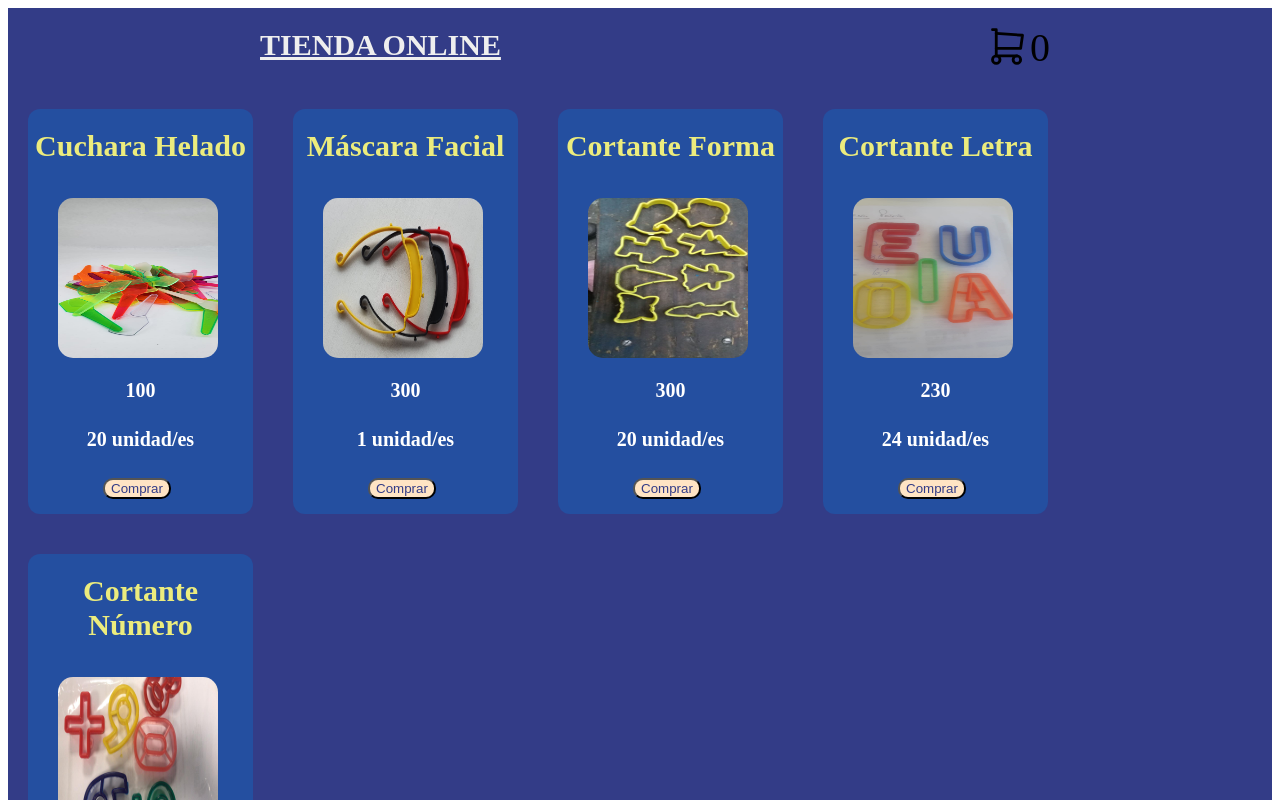
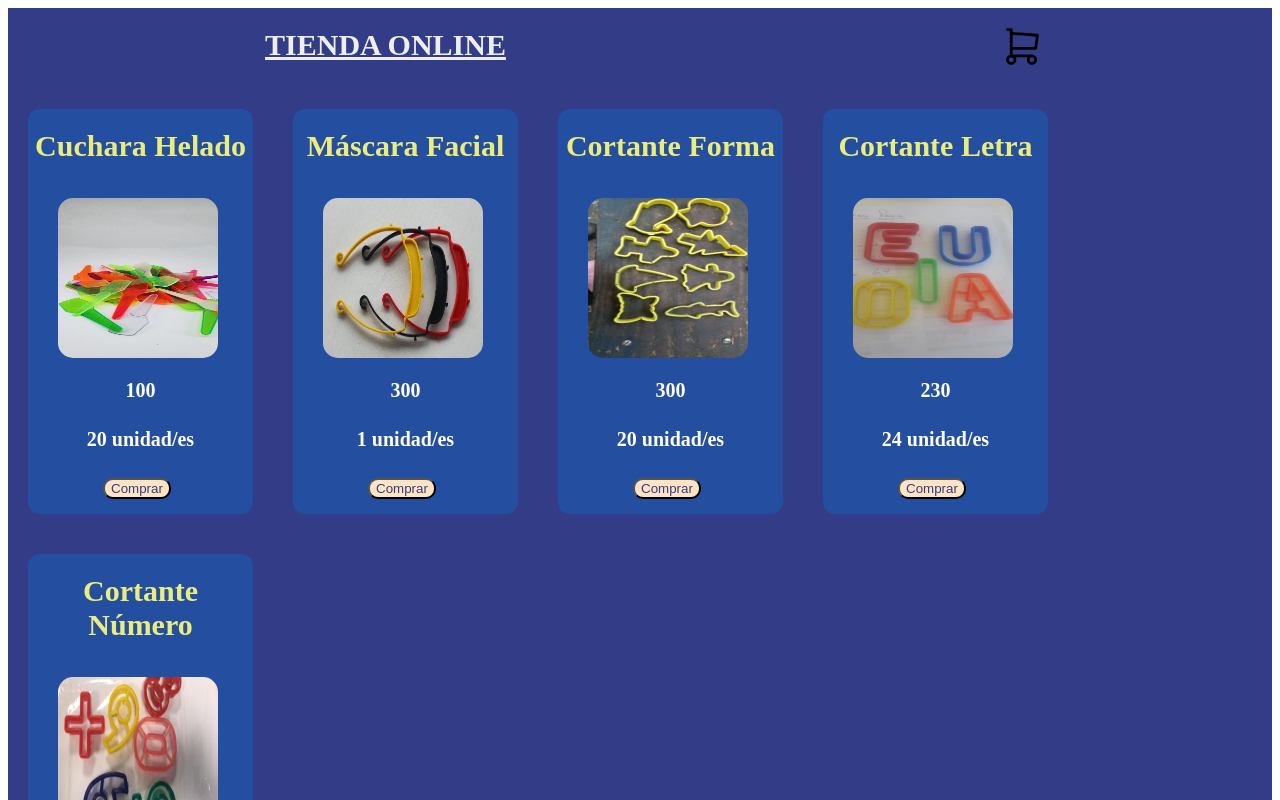
Before and after one commit to Axel-Ramos/Proyecto-Final-JS, a plain HTML site: page index.html in a window 1280 px wide. Shown: the top 800 px of the page. Drawn offline with nearby package versions, Linux system fonts and the light colour scheme; some packages are replaced by stand-ins of ours; a script that the page names is missing.

Commit message:
Fixiando carrito activo

```diff
--- a/carrito.js
+++ b/carrito.js
@@ -28,7 +28,7 @@ document.addEventListener('DOMContentLoaded', () => {
         });
     };
     fetchData();
-    //localStorage.clear();
+    localStorage.clear();
     //Seteo todos los eventos de click
     document.addEventListener("click", (e)=>{
         if(e.target.matches(".botonProductos")){
--- a/index.html
+++ b/index.html
@@ -21,7 +21,7 @@
                             <path d="M6 5l14 1l-1 7h-13" />
                         </svg>
                     </li>
-                    <li id="cantidadCompra" class="textoCartActivo">0</li>
+                    <li id="cantidadCompra" class="textoCartActivo"></li>
                 </ul>
         </div>
         <div id="carrito" class="tienda"></div>
```
